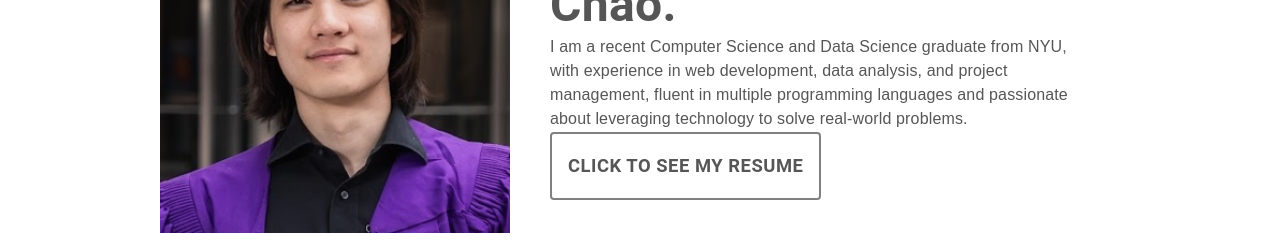
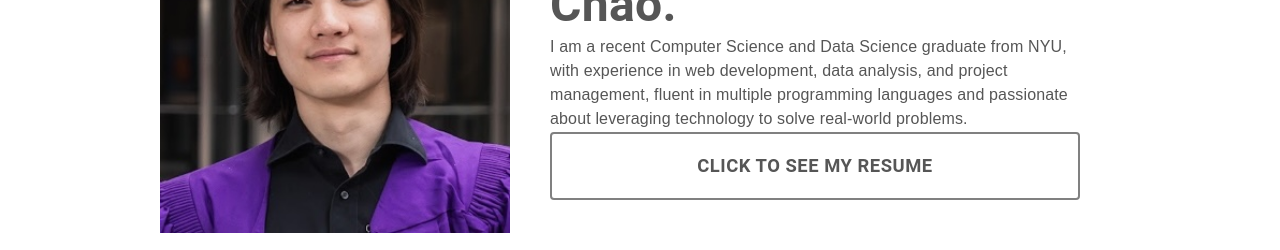
Before and after one commit to lc4490/website, a Next.js app: page / in a window 1280 px wide. Shown: the part 800-1050 px from the top of the page. Built offline with nearby package versions, Linux system fonts and the light colour scheme.

Commit message:
fix resume

```diff
--- a/app/page.js
+++ b/app/page.js
@@ -890,6 +890,8 @@
                 </Typography>
                 <Box>
                   <Button
+                  href = "/Resume.pdf"
+                  target = "_blank"
                   sx={{
                     display: "flex",
                     // justifyContent: "start",
```
